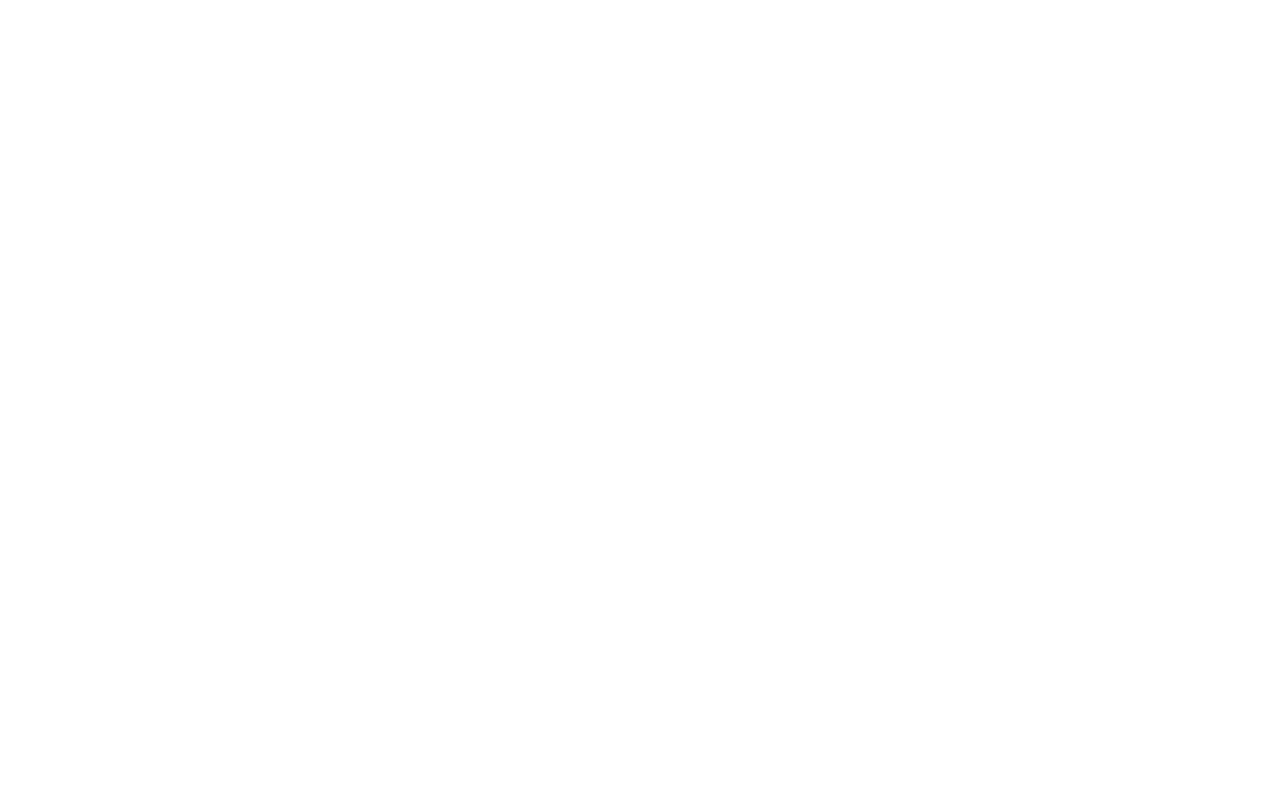
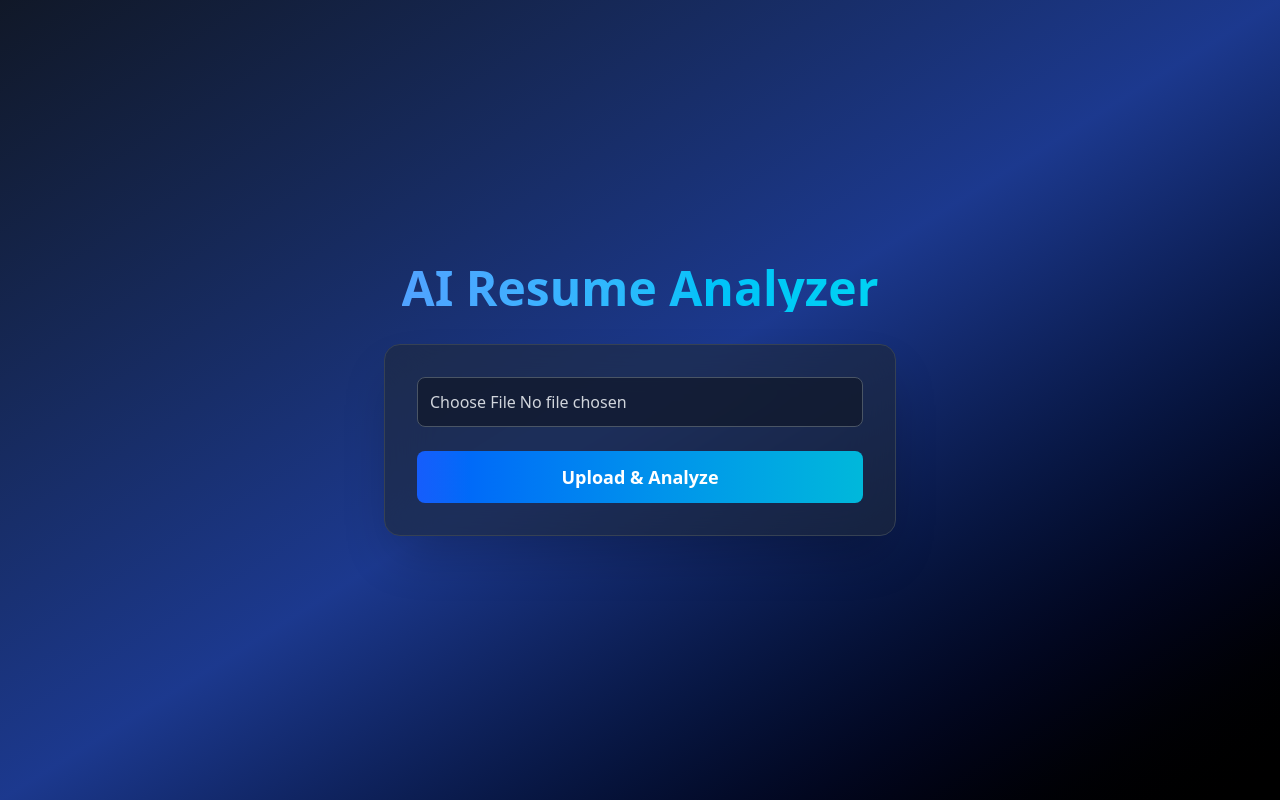
Before and after one commit to Pranavkharote/resume-analyzer, a React (Vite) app in the folder frontend/: page /upload/resume in a window 1280 px wide. Before the commit this address had no page. Built offline with nearby package versions, Linux system fonts and the light colour scheme.

Commit message:
Changed upload route

```diff
--- a/frontend/src/App.jsx
+++ b/frontend/src/App.jsx
@@ -8,7 +8,7 @@
     <Router>
       <Routes>
         <Route path="/" element={<LandingPage />} />
-        <Route path="/upload" element={<ResumeUpload />} />
+        <Route path="/upload/resume" element={<ResumeUpload />} />
       </Routes>
     </Router>
   );
--- a/frontend/src/pages/LandingPage.jsx
+++ b/frontend/src/pages/LandingPage.jsx
@@ -25,7 +25,7 @@
           Optimize your resume instantly with AI. Get your ATS score, keyword insights, and personalized improvement suggestions — in seconds.
         </motion.p>
         <Link
-          href="/upload"
+          href="/upload/resume"
           className="bg-yellow-400 text-blue-900 font-semibold px-8 py-4 rounded-xl hover:bg-yellow-300 transition-all"
         >
           Try It Free →
```
